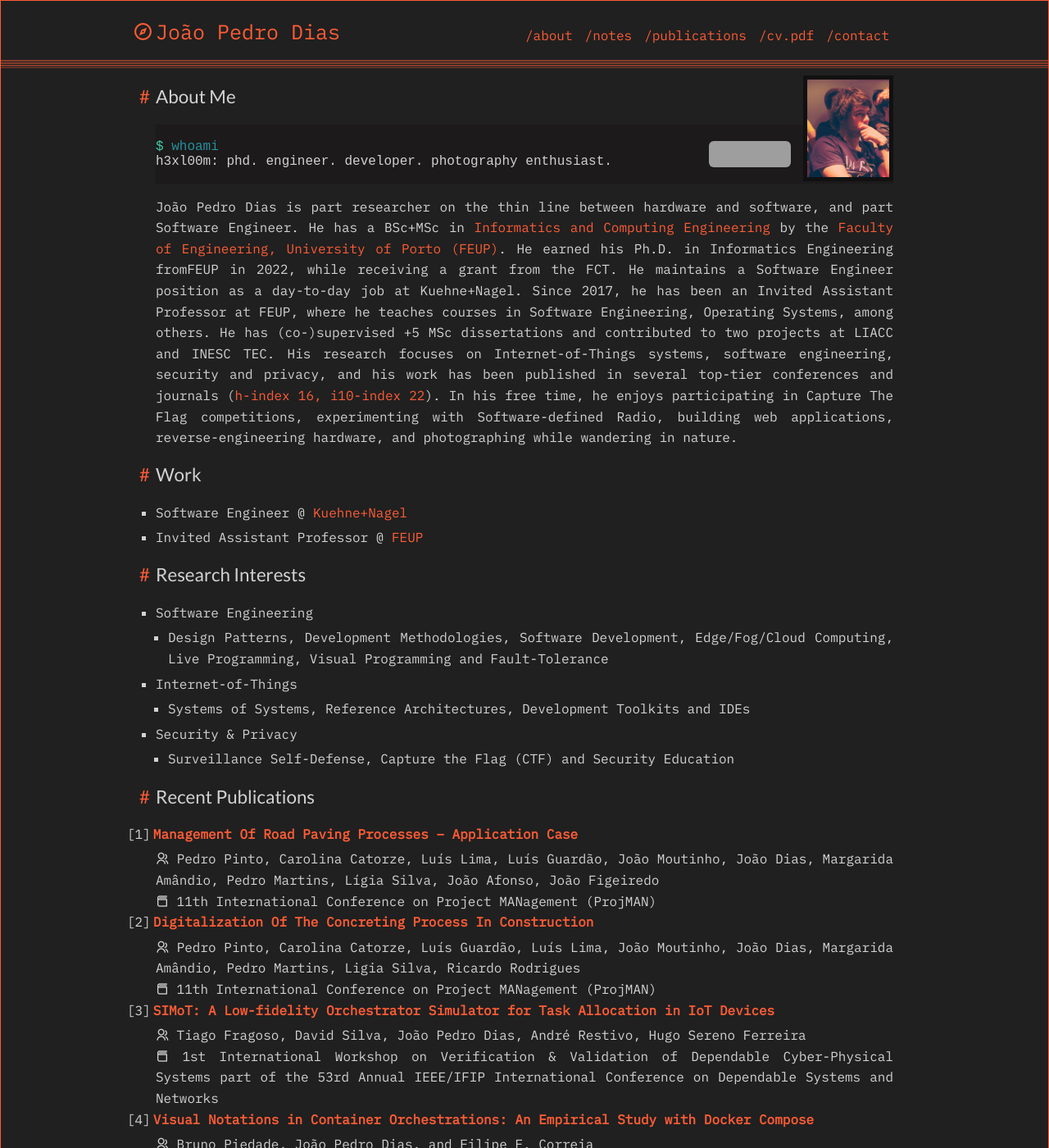
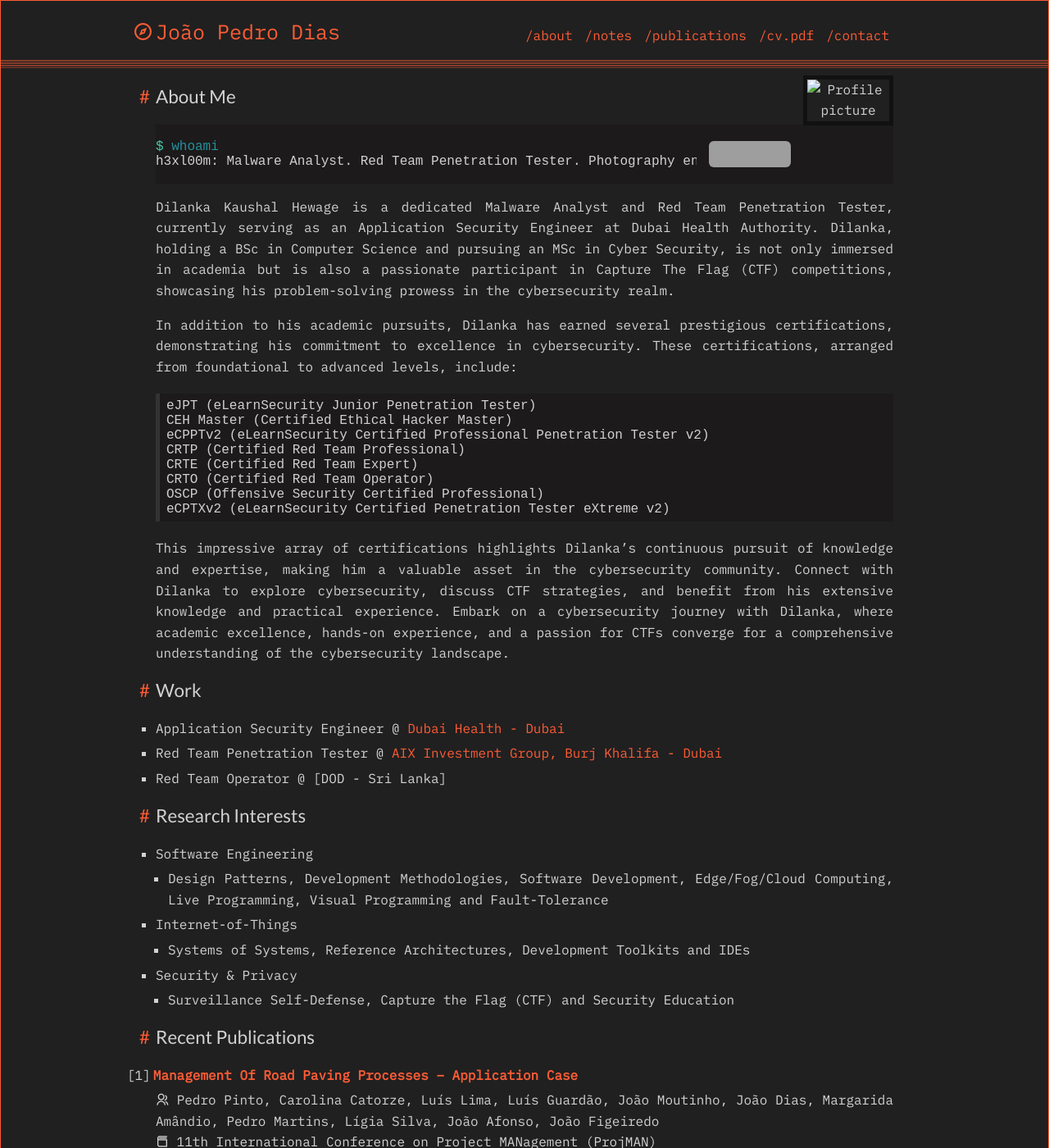
Before and after one commit to H3xL00m/H3xL00m.github.io, a Jekyll site: the page built from index.md, in a window 1280 px wide and 1400 px high. Shown: the whole window at 82% size. Built offline with Jekyll 4.4.1, drawn with Linux system fonts in a browser that asks for light colours; grey boxes are pictures that could not be loaded.

Commit message:
About Edit

```diff
--- a/index.md
+++ b/index.md
@@ -1,25 +1,39 @@
 ---
 layout: default
 title: "./h3xl00m/"
-description: "Engineer. Developer. Photography enthusiast. Researching on the thin line between hardware and software."
+description: "Malware Analyst. Red Team Penetration Tester. Photography enthusiast. Researching on the thin line between hardware and software."
 ---
 
 ## About Me
 
-<img class="profile-picture" src="images/profile.png" alt="Profile picture">
+<img class="profile-picture" src="" alt="Profile picture">
 <iframe src="https://github.com/sponsors/h3xl00m/button" title="Sponsor h3xl00m" style="border: 0; border-radius: 6px;/*! background-color: beige; */" class="sponsor" width="114" height="32"></iframe>
 
 {% highlight bash %}
 $ whoami
-h3xl00m: phd. engineer. developer. photography enthusiast.
+h3xl00m: Malware Analyst. Red Team Penetration Tester. Photography enthusiast.
 {% endhighlight %}
 
-João Pedro Dias is part researcher on the thin line between hardware and software, and part Software Engineer. He has a BSc+MSc in [Informatics and Computing Engineering](https://sigarra.up.pt/feup/en/cur_geral.cur_view?pv_ano_lectivo=2018&pv_origem=CUR&pv_tipo_cur_sigla=MI&pv_curso_id=742) by the [Faculty of Engineering, University of Porto (FEUP)](https://sigarra.up.pt/feup/en/WEB_PAGE.INICIAL). He earned his Ph.D. in Informatics Engineering fromFEUP in 2022, while receiving a grant from the FCT. He maintains a Software Engineer position as a day-to-day job at Kuehne+Nagel. Since 2017, he has been an Invited Assistant Professor at FEUP, where he teaches courses in Software Engineering, Operating Systems, among others. He has (co-)supervised  +5 MSc dissertations and contributed to two projects at LIACC and INESC TEC. His research focuses on Internet-of-Things systems, software engineering, security and privacy, and his work has been published in several top-tier conferences and journals ([h-index 16, i10-index 22](https://scholar.google.com/citations?user=sQ2vKI0AAAAJ)). In his free time, he enjoys participating in Capture The Flag competitions, experimenting with Software-defined Radio, building web applications, reverse-engineering hardware, and photographing while wandering in nature.
+Dilanka Kaushal Hewage is a dedicated Malware Analyst and Red Team Penetration Tester, currently serving as an Application Security Engineer at Dubai Health Authority. Dilanka, holding a BSc in Computer Science and pursuing an MSc in Cyber Security, is not only immersed in academia but is also a passionate participant in Capture The Flag (CTF) competitions, showcasing his problem-solving prowess in the cybersecurity realm.
+
+In addition to his academic pursuits, Dilanka has earned several prestigious certifications, demonstrating his commitment to excellence in cybersecurity. These certifications, arranged from foundational to advanced levels, include:
+
+    eJPT (eLearnSecurity Junior Penetration Tester)
+    CEH Master (Certified Ethical Hacker Master)
+    eCPPTv2 (eLearnSecurity Certified Professional Penetration Tester v2)
+    CRTP (Certified Red Team Professional)
+    CRTE (Certified Red Team Expert)
+    CRTO (Certified Red Team Operator)
+    OSCP (Offensive Security Certified Professional)
+    eCPTXv2 (eLearnSecurity Certified Penetration Tester eXtreme v2)
+
+This impressive array of certifications highlights Dilanka's continuous pursuit of knowledge and expertise, making him a valuable asset in the cybersecurity community. Connect with Dilanka to explore cybersecurity, discuss CTF strategies, and benefit from his extensive knowledge and practical experience. Embark on a cybersecurity journey with Dilanka, where academic excellence, hands-on experience, and a passion for CTFs converge for a comprehensive understanding of the cybersecurity landscape.
 
 ## Work
 
-- Software Engineer @ [Kuehne+Nagel](https://kuehne-nagel.com)
-- Invited Assistant Professor @ [FEUP](https://sigarra.up.pt/feup/en/WEB_PAGE.INICIAL)
+- Application Security Engineer @ [Dubai Health - Dubai]()
+- Red Team Penetration Tester @ [AIX Investment Group, Burj Khalifa - Dubai]()
+- Red Team Operator @ [DOD - Sri Lanka]
 
 ## Research Interests
 
```
Also changed, not shown: README.md.
